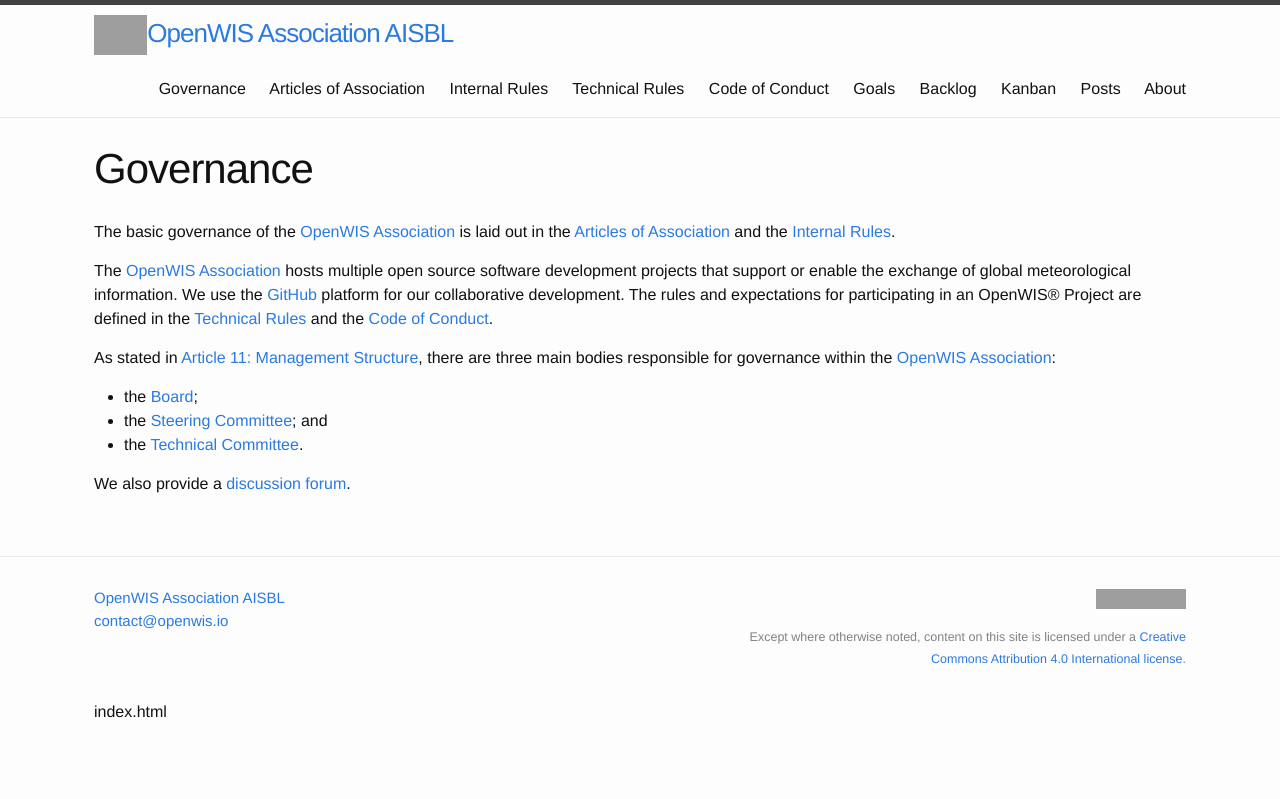
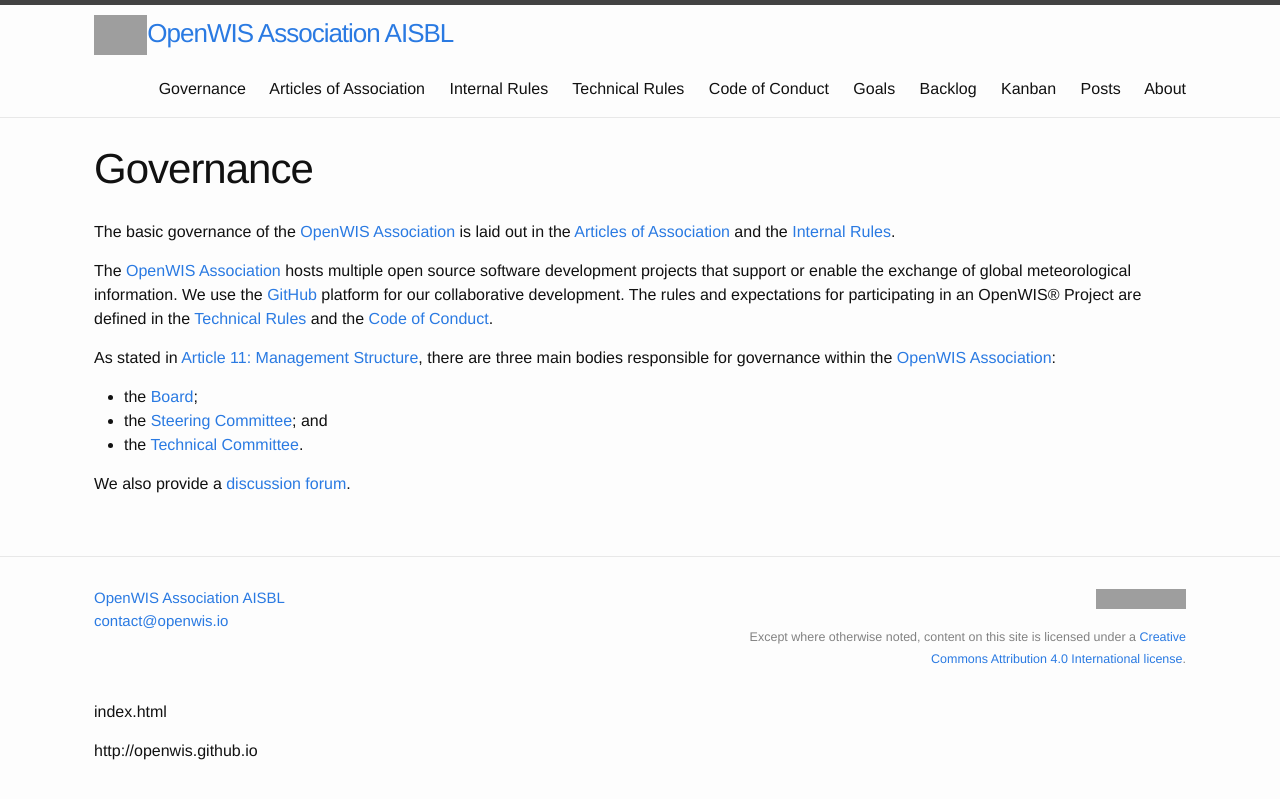
Before and after one commit to OpenWIS/openwis-documentation, a Jekyll site: the page built from index.html, in a window 1280 px wide. Shown: the top 799 px of the page. Built offline with Jekyll 4.4.1, drawn with Linux system fonts in a browser that asks for light colours; grey boxes are pictures that could not be loaded.

Commit message:
More test output for page urls

```diff
--- a/_includes/footer.html
+++ b/_includes/footer.html
@@ -18,6 +18,8 @@
 
     <div>
       <p>{{ page.path }}</p>
+      <p>{{ site.url }}</p>
+      <p>{{ baseurl }}</p>
     </div>
 
   </div>
```
